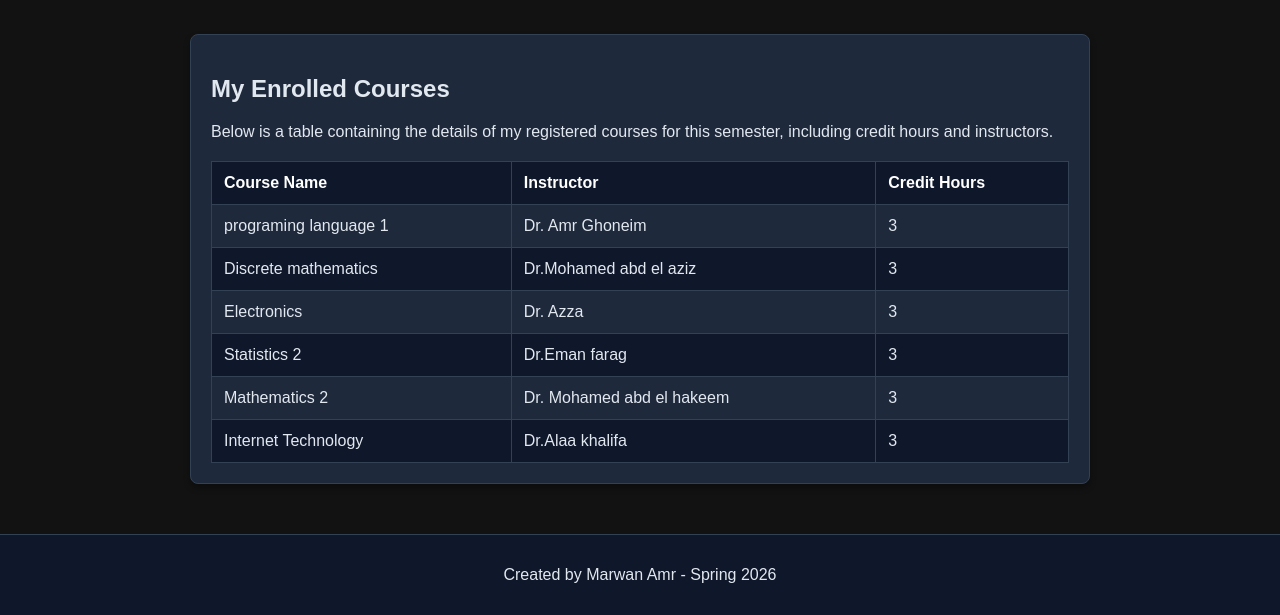
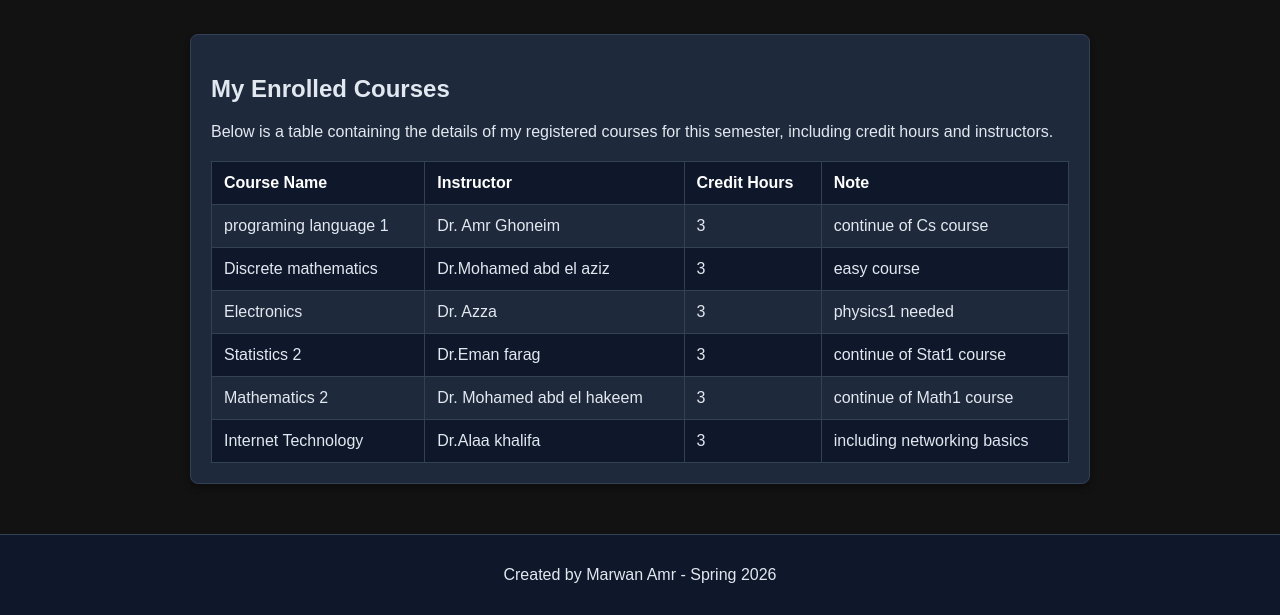
Before and after one commit to miroamr786-droid/task-organizer, a plain HTML site: page courses.html in a window 1280 px wide. Shown: the part 188-803 px from the top of the page. Drawn offline with Linux system fonts and the light colour scheme.

Commit message:
Update courses.html

```diff
--- a/courses.html
+++ b/courses.html
@@ -30,6 +30,7 @@
                         <th>Course Name</th>
                         <th>Instructor</th>
                         <th>Credit Hours</th>
+                        <th>Note</th>
                     </tr>
                 </thead>
                 <tbody>
@@ -37,32 +38,38 @@
                         <td>programing language 1</td>
                         <td>Dr. Amr Ghoneim</td>
                         <td>3</td>
+                        <td>continue of Cs course</td>
                     </tr>
 
                     <tr>
                         <td>Discrete mathematics</td>
                         <td>Dr.Mohamed abd el aziz</td>
                         <td>3</td>
+                        <td>easy course</td>
                     </tr>
                     <tr>
                         <td>Electronics</td>
                         <td>Dr. Azza</td>
                         <td>3</td>
+                        <td>physics1 needed</td>
                     </tr>
                     <tr>
                         <td>Statistics 2</td>
                         <td>Dr.Eman farag</td>
                         <td>3</td>
+                        <td>continue of Stat1 course</td>
                     </tr>
                     <tr>
                         <td>Mathematics 2</td>
                         <td>Dr. Mohamed abd el hakeem</td>
                         <td>3</td>
+                        <td>continue of Math1 course</td>
                     </tr>
                     <tr>
                         <td>Internet Technology</td>
                         <td>Dr.Alaa khalifa</td>
                         <td>3</td>
+                        <td>including networking basics</td>
                     </tr>
                 </tbody>
             </table>
```
